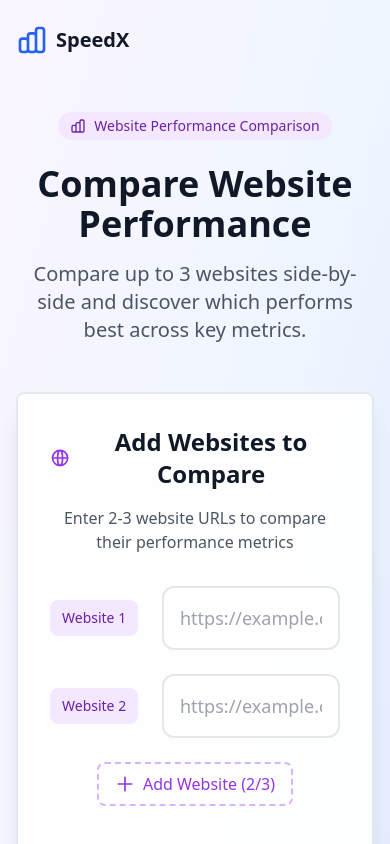
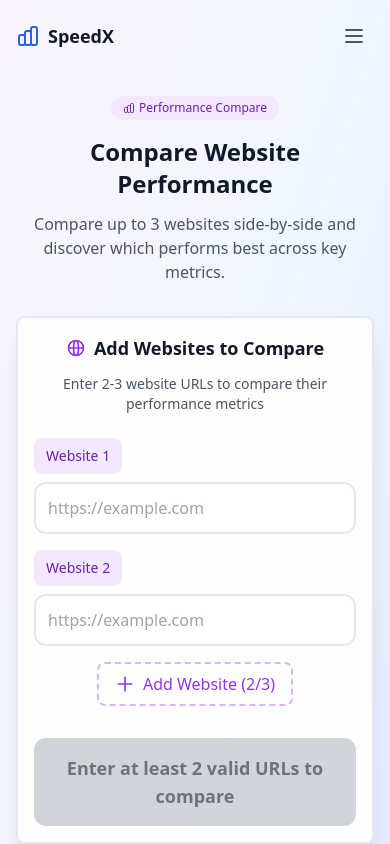
Before and after one commit to drockparashar/web-analytics-app, a React (Vite) app in the folder client/: page /compare in a window 390 px wide. Shown: the top 844 px of the page. Built offline with nearby package versions, Linux system fonts and the light colour scheme.

Commit message:
feat: optimize Compare page for full mobile responsiveness

```diff
--- a/client/src/ComparePage.jsx
+++ b/client/src/ComparePage.jsx
@@ -40,6 +40,9 @@ export default function ComparePage() {
     const [analysisResults, setAnalysisResults] = useState([]);
     const [analysisProgress, setAnalysisProgress] = useState({});
     const [analysisErrors, setAnalysisErrors] = useState({});
+
+    // Mobile menu state
+    const [isMobileMenuOpen, setIsMobileMenuOpen] = useState(false);
 
     // Load shared URLs on component mount
     useEffect(() => {
@@ -484,13 +487,13 @@ export default function ComparePage() {
     return (
         <div className="min-h-screen bg-gradient-to-br from-purple-50 via-blue-50 to-indigo-100">
             {/* Header */}
-            <header className="container mx-auto px-4 py-6">
+            <header className="container mx-auto px-4 py-4 md:py-6">
                 <nav className="flex items-center justify-between">
                     <div
                         className="flex items-center space-x-2 cursor-pointer"
                         onClick={() => navigate('/')}
                     >
-                        <svg className="h-8 w-8 text-blue-600" fill="none" stroke="currentColor" viewBox="0 0 24 24">
+                        <svg className="h-6 w-6 md:h-8 md:w-8 text-blue-600" fill="none" stroke="currentColor" viewBox="0 0 24 24">
                             <path
                                 strokeLinecap="round"
                                 strokeLinejoin="round"
@@ -498,8 +501,10 @@ export default function ComparePage() {
                                 d="M9 19v-6a2 2 0 00-2-2H5a2 2 0 00-2 2v6a2 2 0 002 2h2a2 2 0 002-2zm0 0V9a2 2 0 012-2h2a2 2 0 012 2v10m-6 0a2 2 0 002 2h2a2 2 0 002-2m0 0V5a2 2 0 012-2h2a2 2 0 012 2v14a2 2 0 01-2 2h-2a2 2 0 01-2-2z"
                             />
                         </svg>
-                        <span className="text-xl font-bold text-gray-900">SpeedX</span>
+                        <span className="text-lg md:text-xl font-bold text-gray-900">SpeedX</span>
                     </div>
+
+                    {/* Desktop Navigation */}
                     <div className="hidden md:flex items-center space-x-6">
                         <a href="/#features" className="text-gray-600 hover:text-gray-900 transition-colors">
                             Features
@@ -514,46 +519,129 @@ export default function ComparePage() {
                             Sign Up
                         </button>
                     </div>
+
+                    {/* Mobile Menu Button */}
+                    <button
+                        onClick={() => setIsMobileMenuOpen(!isMobileMenuOpen)}
+                        className="md:hidden p-2 rounded-lg text-gray-600 hover:text-gray-900 hover:bg-gray-100 transition-colors"
+                    >
+                        <svg className="h-6 w-6" fill="none" stroke="currentColor" viewBox="0 0 24 24">
+                            {isMobileMenuOpen ? (
+                                <path strokeLinecap="round" strokeLinejoin="round" strokeWidth={2} d="M6 18L18 6M6 6l12 12" />
+                            ) : (
+                                <path strokeLinecap="round" strokeLinejoin="round" strokeWidth={2} d="M4 6h16M4 12h16M4 18h16" />
+                            )}
+                        </svg>
+                    </button>
                 </nav>
+
+                {/* Mobile Navigation Menu */}
+                {isMobileMenuOpen && (
+                    <div className="md:hidden mt-4 py-4 border-t border-gray-200">
+                        <div className="flex flex-col space-y-4">
+                            <a href="/#features" className="text-gray-600 hover:text-gray-900 transition-colors py-2">
+                                Features
+                            </a>
+                            <a href="/#about" className="text-gray-600 hover:text-gray-900 transition-colors py-2">
+                                About
+                            </a>
+                            <button className="w-full px-4 py-3 border border-gray-300 rounded-lg text-gray-600 hover:text-gray-900 transition-colors text-center">
+                                Contact
+                            </button>
+                            <button className="w-full px-4 py-3 bg-blue-600 text-white rounded-lg hover:bg-blue-700 transition-colors">
+                                Sign Up
+                            </button>
+                        </div>
+                    </div>
+                )}
             </header>
 
             {/* Main Content */}
-            <main className="container mx-auto px-4 py-8">
+            <main className="container mx-auto px-4 py-6 md:py-8">
                 {/* Page Title */}
-                <div className="text-center mb-12">
-                    <div className="inline-flex items-center px-3 py-1 rounded-full bg-purple-100 text-purple-800 text-sm font-medium mb-6">
-                        <svg className="h-4 w-4 mr-2" fill="none" stroke="currentColor" viewBox="0 0 24 24">
+                <div className="text-center mb-8 md:mb-12">
+                    <div className="inline-flex items-center px-3 py-1 rounded-full bg-purple-100 text-purple-800 text-xs md:text-sm font-medium mb-4 md:mb-6">
+                        <svg className="h-3 w-3 md:h-4 md:w-4 mr-1 md:mr-2" fill="none" stroke="currentColor" viewBox="0 0 24 24">
                             <path strokeLinecap="round" strokeLinejoin="round" strokeWidth={2} d="M9 19v-6a2 2 0 00-2-2H5a2 2 0 00-2 2v6a2 2 0 002 2h2a2 2 0 002-2zm0 0V9a2 2 0 012-2h2a2 2 0 012 2v10m-6 0a2 2 0 002 2h2a2 2 0 002-2m0 0V5a2 2 0 012-2h2a2 2 0 012 2v14a2 2 0 01-2 2h-2a2 2 0 01-2-2z" />
                         </svg>
-                        Website Performance Comparison
+                        <span className="hidden sm:inline">Website Performance Comparison</span>
+                        <span className="sm:hidden">Performance Compare</span>
                     </div>
-                    <h1 className="text-4xl md:text-5xl font-bold text-gray-900 mb-4">
+                    <h1 className="text-2xl sm:text-3xl md:text-4xl lg:text-5xl font-bold text-gray-900 mb-3 md:mb-4">
                         Compare Website Performance
                     </h1>
-                    <p className="text-xl text-gray-600 max-w-2xl mx-auto">
+                    <p className="text-base md:text-xl text-gray-600 max-w-2xl mx-auto px-2">
                         Compare up to 3 websites side-by-side and discover which performs best across key metrics.
                     </p>
                 </div>
 
                 {/* URL Input Section */}
-                <div className="max-w-4xl mx-auto mb-12">
+                <div className="max-w-4xl mx-auto mb-8 md:mb-12">
                     <div className="bg-white/90 backdrop-blur-sm shadow-xl border-2 hover:border-purple-200 transition-all duration-300 rounded-lg">
-                        <div className="p-8">
-                            <div className="text-center mb-8">
-                                <div className="flex items-center justify-center mb-4">
-                                    <svg className="h-6 w-6 text-purple-600 mr-3" fill="none" stroke="currentColor" viewBox="0 0 24 24">
+                        <div className="p-4 md:p-8">
+                            <div className="text-center mb-6 md:mb-8">
+                                <div className="flex items-center justify-center mb-3 md:mb-4">
+                                    <svg className="h-5 w-5 md:h-6 md:w-6 text-purple-600 mr-2 md:mr-3" fill="none" stroke="currentColor" viewBox="0 0 24 24">
                                         <path strokeLinecap="round" strokeLinejoin="round" strokeWidth={2} d="M21 12a9 9 0 01-9 9m9-9a9 9 0 00-9-9m9 9H3m9 9a9 9 0 01-9-9m9 9c1.657 0 3-4.03 3-9s-1.343-9-3-9m0 18c-1.657 0-3-4.03-3-9s1.343-9 3-9m-9 9a9 9 0 019-9" />
                                     </svg>
-                                    <h2 className="text-2xl font-bold text-gray-900">Add Websites to Compare</h2>
+                                    <h2 className="text-lg md:text-2xl font-bold text-gray-900">Add Websites to Compare</h2>
                                 </div>
-                                <p className="text-gray-600">Enter 2-3 website URLs to compare their performance metrics</p>
+                                <p className="text-sm md:text-base text-gray-600 px-2">Enter 2-3 website URLs to compare their performance metrics</p>
                             </div>
 
                             {/* URL Input Fields */}
-                            <div className="space-y-6">
+                            <div className="space-y-4 md:space-y-6">
                                 {websites.map((website, index) => (
                                     <div key={website.id} className="relative">
-                                        <div className="flex items-center space-x-4">
+                                        {/* Mobile Layout - Stacked */}
+                                        <div className="block md:hidden space-y-2">
+                                            <div className="flex items-center justify-between">
+                                                <span className="inline-flex items-center px-3 py-2 rounded-lg bg-purple-100 text-purple-800 text-sm font-medium">
+                                                    {website.label}
+                                                </span>
+                                                {websites.length > 2 && (
+                                                    <button
+                                                        onClick={() => removeWebsite(website.id)}
+                                                        className="p-2 text-red-600 hover:text-red-800 hover:bg-red-100 rounded-lg transition-colors duration-200"
+                                                        title="Remove website"
+                                                    >
+                                                        <svg className="h-4 w-4" fill="none" stroke="currentColor" viewBox="0 0 24 24">
+                                                            <path strokeLinecap="round" strokeLinejoin="round" strokeWidth={2} d="M19 7l-.867 12.142A2 2 0 0116.138 21H7.862a2 2 0 01-1.995-1.858L5 7m5 4v6m4-6v6m1-10V4a1 1 0 00-1-1h-4a1 1 0 00-1 1v3M4 7h16" />
+                                                        </svg>
+                                                    </button>
+                                                )}
+                                            </div>
+                                            <div className="relative">
+                                                <input
+                                                    type="url"
+                                                    value={website.url}
+                                                    onChange={(e) => handleUrlChange(website.id, e.target.value)}
+                                                    placeholder="https://example.com"
+                                                    className={`w-full p-3 text-base border-2 rounded-xl focus:outline-none focus:ring-2 focus:ring-purple-500 transition-all duration-200 ${website.url === ''
+                                                        ? 'border-gray-200 focus:border-transparent'
+                                                        : website.isValid
+                                                            ? 'border-green-200 bg-green-50'
+                                                            : 'border-red-200 bg-red-50'
+                                                        }`}
+                                                />
+                                                {website.url !== '' && (
+                                                    <div className="absolute right-3 top-1/2 transform -translate-y-1/2">
+                                                        {website.isValid ? (
+                                                            <svg className="h-5 w-5 text-green-600" fill="none" stroke="currentColor" viewBox="0 0 24 24">
+                                                                <path strokeLinecap="round" strokeLinejoin="round" strokeWidth={2} d="M5 13l4 4L19 7" />
+                                                            </svg>
+                                                        ) : (
+                                                            <svg className="h-5 w-5 text-red-600" fill="none" stroke="currentColor" viewBox="0 0 24 24">
+                                                                <path strokeLinecap="round" strokeLinejoin="round" strokeWidth={2} d="M6 18L18 6M6 6l12 12" />
+                                                            </svg>
+                                                        )}
+                                                    </div>
+                                                )}
+                                            </div>
+                                        </div>
+
+                                        {/* Desktop Layout - Horizontal */}
+                                        <div className="hidden md:flex items-center space-x-4">
                                             {/* Website Label */}
                                             <div className="flex-shrink-0 w-24">
                                                 <span className="inline-flex items-center px-3 py-2 rounded-lg bg-purple-100 text-purple-800 text-sm font-medium">
@@ -1044,11 +1132,11 @@ export default function ComparePage() {
                                     Export & Share Results
                                 </h4>
 
-                                <div className="grid grid-cols-1 md:grid-cols-2 lg:grid-cols-4 gap-4">
+                                <div className="grid grid-cols-1 sm:grid-cols-2 lg:grid-cols-4 gap-3 md:gap-4">
                                     {/* Share Link */}
                                     <button
                                         onClick={generateShareableLink}
-                                        className="flex items-center justify-center px-4 py-3 bg-blue-500 hover:bg-blue-600 text-white rounded-lg transition-colors duration-200"
+                                        className="flex items-center justify-center px-3 md:px-4 py-3 bg-blue-500 hover:bg-blue-600 text-white rounded-lg transition-colors duration-200 text-sm md:text-base"
                                     >
                                         <svg className="h-4 w-4 mr-2" fill="none" stroke="currentColor" viewBox="0 0 24 24">
                                             <path strokeLinecap="round" strokeLinejoin="round" strokeWidth={2} d="M13.828 10.172a4 4 0 00-5.656 0l-4 4a4 4 0 105.656 5.656l1.102-1.101m-.758-4.899a4 4 0 005.656 0l4-4a4 4 0 00-5.656-5.656l-1.1 1.1" />
@@ -1059,7 +1147,7 @@ export default function ComparePage() {
                                     {/* Export JSON */}
                                     <button
                                         onClick={exportToJSON}
-                                        className="flex items-center justify-center px-4 py-3 bg-green-500 hover:bg-green-600 text-white rounded-lg transition-colors duration-200"
+                                        className="flex items-center justify-center px-3 md:px-4 py-3 bg-green-500 hover:bg-green-600 text-white rounded-lg transition-colors duration-200 text-sm md:text-base"
                                     >
                                         <svg className="h-4 w-4 mr-2" fill="none" stroke="currentColor" viewBox="0 0 24 24">
                                             <path strokeLinecap="round" strokeLinejoin="round" strokeWidth={2} d="M12 10v6m0 0l-3-3m3 3l3-3m2 8H7a2 2 0 01-2-2V5a2 2 0 012-2h5.586a1 1 0 01.707.293l5.414 5.414a1 1 0 01.293.707V19a2 2 0 01-2 2z" />
@@ -1070,7 +1158,7 @@ export default function ComparePage() {
                                     {/* Export CSV */}
                                     <button
                                         onClick={exportToCSV}
-                                        className="flex items-center justify-center px-4 py-3 bg-purple-500 hover:bg-purple-600 text-white rounded-lg transition-colors duration-200"
+                                        className="flex items-center justify-center px-3 md:px-4 py-3 bg-purple-500 hover:bg-purple-600 text-white rounded-lg transition-colors duration-200 text-sm md:text-base"
                                     >
                                         <svg className="h-4 w-4 mr-2" fill="none" stroke="currentColor" viewBox="0 0 24 24">
                                             <path strokeLinecap="round" strokeLinejoin="round" strokeWidth={2} d="M9 17v-2m3 2v-4m3 4v-6m2 10H7a2 2 0 01-2-2V5a2 2 0 012-2h5.586a1 1 0 01.707.293l5.414 5.414a1 1 0 01.293.707V19a2 2 0 01-2 2z" />
@@ -1081,7 +1169,7 @@ export default function ComparePage() {
                                     {/* Print Report */}
                                     <button
                                         onClick={printResults}
-                                        className="flex items-center justify-center px-4 py-3 bg-gray-600 hover:bg-gray-700 text-white rounded-lg transition-colors duration-200"
+                                        className="flex items-center justify-center px-3 md:px-4 py-3 bg-gray-600 hover:bg-gray-700 text-white rounded-lg transition-colors duration-200 text-sm md:text-base"
                                     >
                                         <svg className="h-4 w-4 mr-2" fill="none" stroke="currentColor" viewBox="0 0 24 24">
                                             <path strokeLinecap="round" strokeLinejoin="round" strokeWidth={2} d="M17 17h2a2 2 0 002-2v-4a2 2 0 00-2-2H5a2 2 0 00-2 2v4a2 2 0 002 2h2m2 4h6a2 2 0 002-2v-4a2 2 0 00-2-2H9a2 2 0 00-2 2v4a2 2 0 002 2zm8-12V5a2 2 0 00-2-2H9a2 2 0 00-2 2v4h10z" />
```
